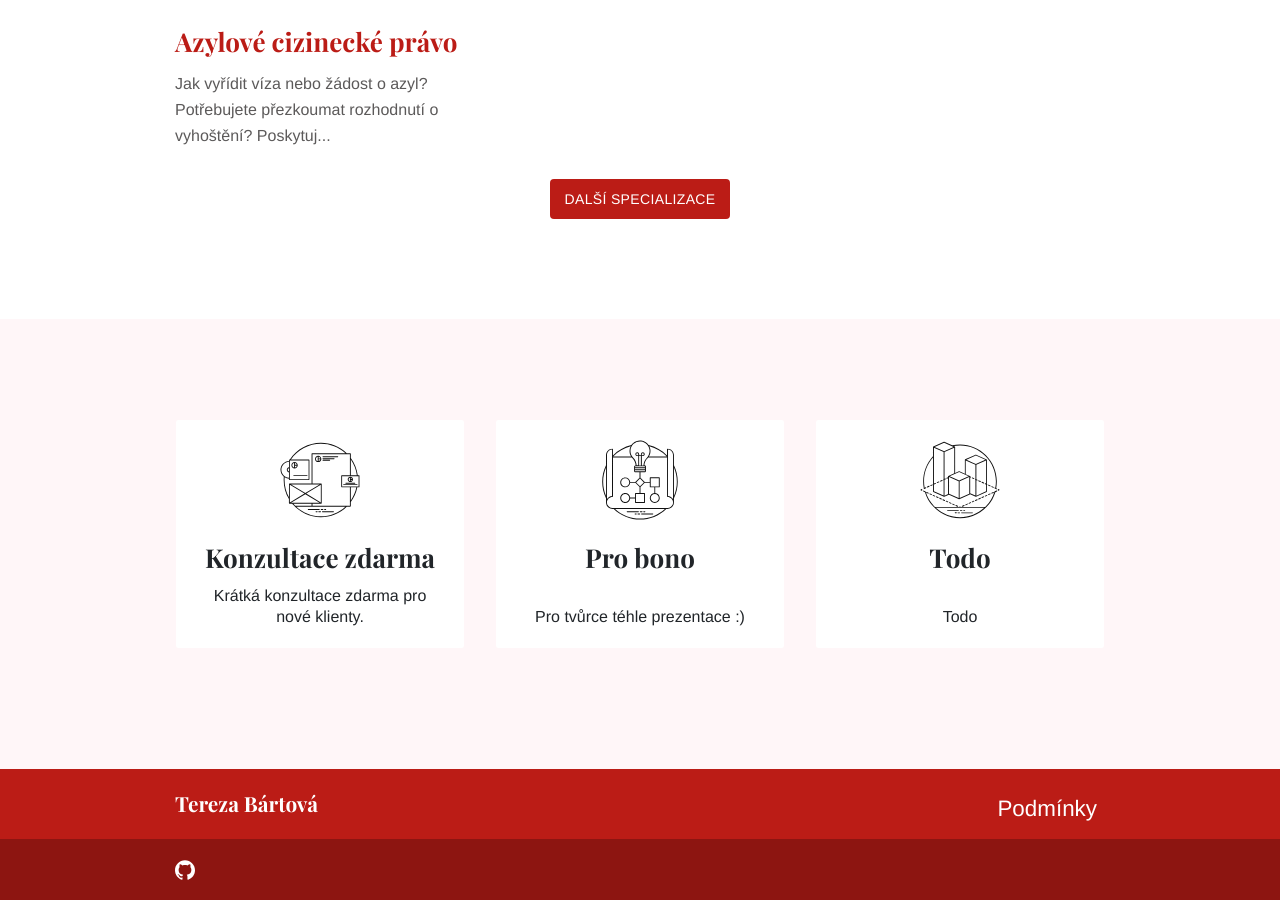
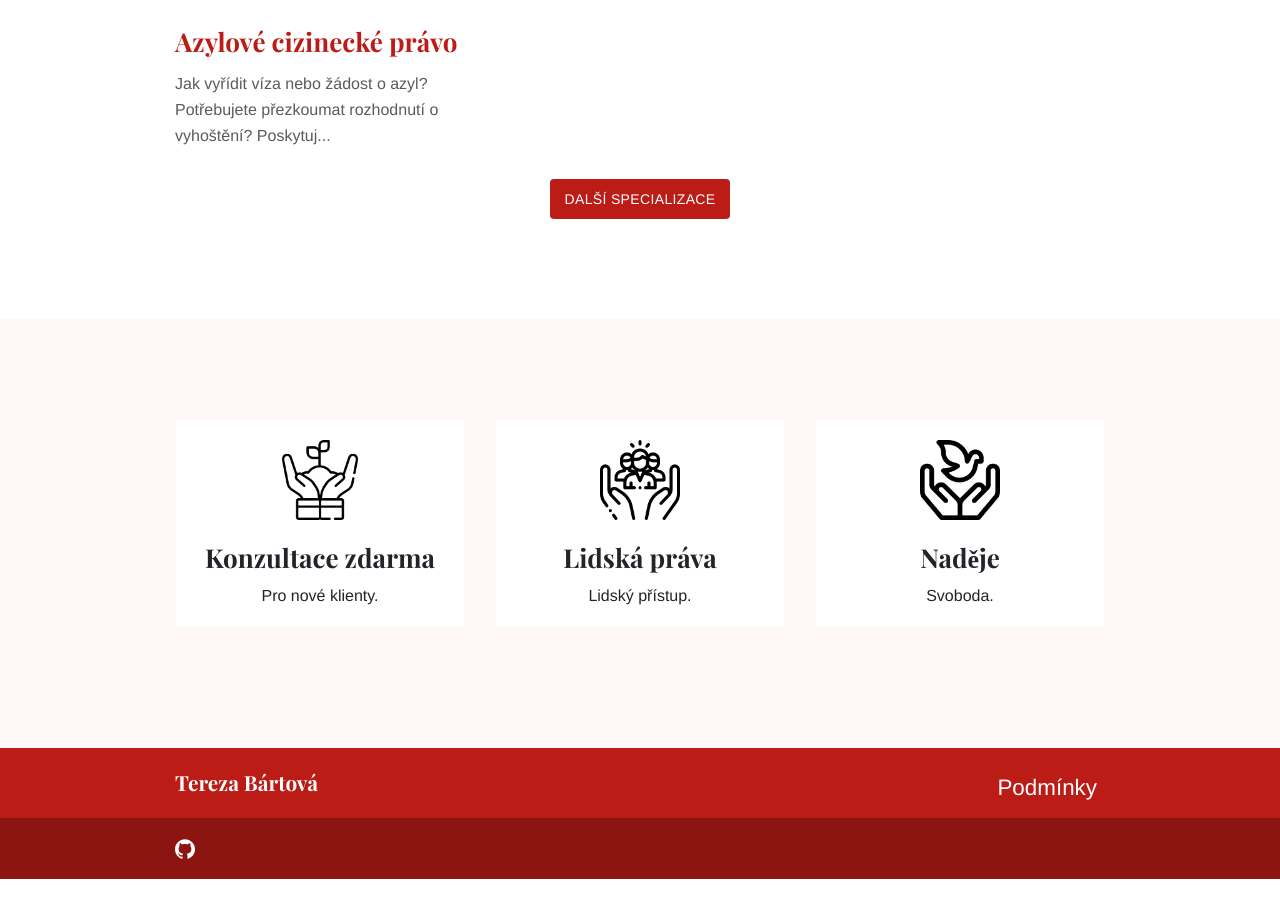
Before and after one commit to terezabartova/terezabartova.github.io, a Jekyll site: the page built from index.md, in a window 1280 px wide and 900 px high, scrolled down 1274 px. Built offline with Jekyll 4.4.1, drawn with Linux system fonts in a browser that asks for light colours; after the commit the page ends 2153 px from its top, so only the background shows below that.

Commit message:
Some slogans + few handy icons

```diff
--- a/_data/features.json
+++ b/_data/features.json
@@ -1,27 +1,27 @@
 [
   {
     "title": "Konzultace zdarma",
-    "description": "Krátká konzultace zdarma pro nové klienty.",
+    "description": "Pro nové klienty.",
     "image": {
-      "url": "images/features/konzultace.svg",
+      "url": "images/love/hope.png",
       "width": 80,
       "height": 80
     }
   },
   {
-    "title": "Pro bono",
-    "description": "Pro tvůrce téhle prezentace :)",
+    "title": "Lidská práva",
+    "description": "Lidský přístup.",
     "image": {
-      "url": "images/features/pro-bono.svg",
+      "url": "images/love/family.png",
       "width": 80,
       "height": 80
     }
   },
   {
-    "title": "Todo",
-    "description": "Todo",
+    "title": "Naděje",
+    "description": "Svoboda.",
     "image": {
-      "url": "images/features/todo.svg",
+      "url": "images/love/freedom.png",
       "width": 80,
       "height": 80
     }
```
Also changed, not shown: images/love/family.png (added), images/love/freedom.png (added), images/love/hope.png (added), images/love/professional.png (added), images/love/warm.png (added).
